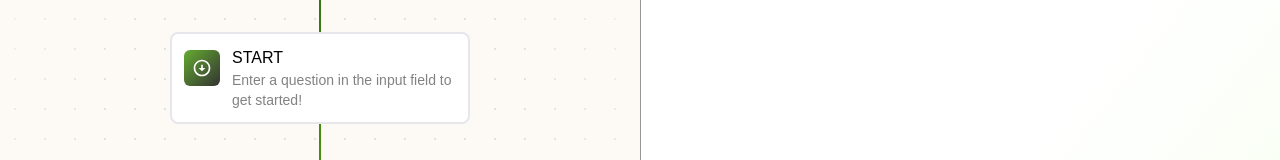
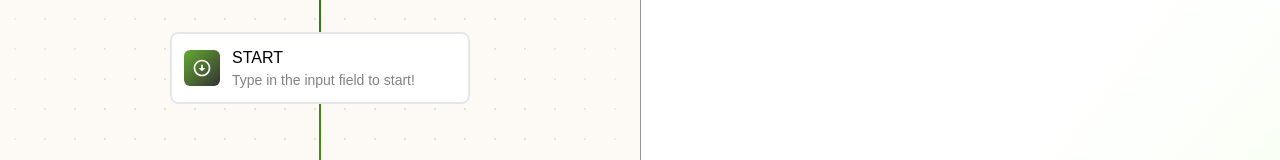
Before and after one commit to wordware-ai/wordware-crypto-react, a Next.js app: page / in a window 1280 px wide. Shown: the part 176-336 px from the top of the page. Built offline with nearby package versions, Linux system fonts and the light colour scheme.

Commit message:
comment note

```diff
--- a/app/components/Progress.tsx
+++ b/app/components/Progress.tsx
@@ -15,7 +15,7 @@ const VISIBLE_ITEMS = 3;
 // Helper functions
 const createInitialItem = () => ({
   label: "START",
-  description: "Enter a question in the input field to get started!",
+  description: "Type in the input field to start!",
   isHighlighted: true,
   isLast: true,
   type: "OTHER" as const,
```
